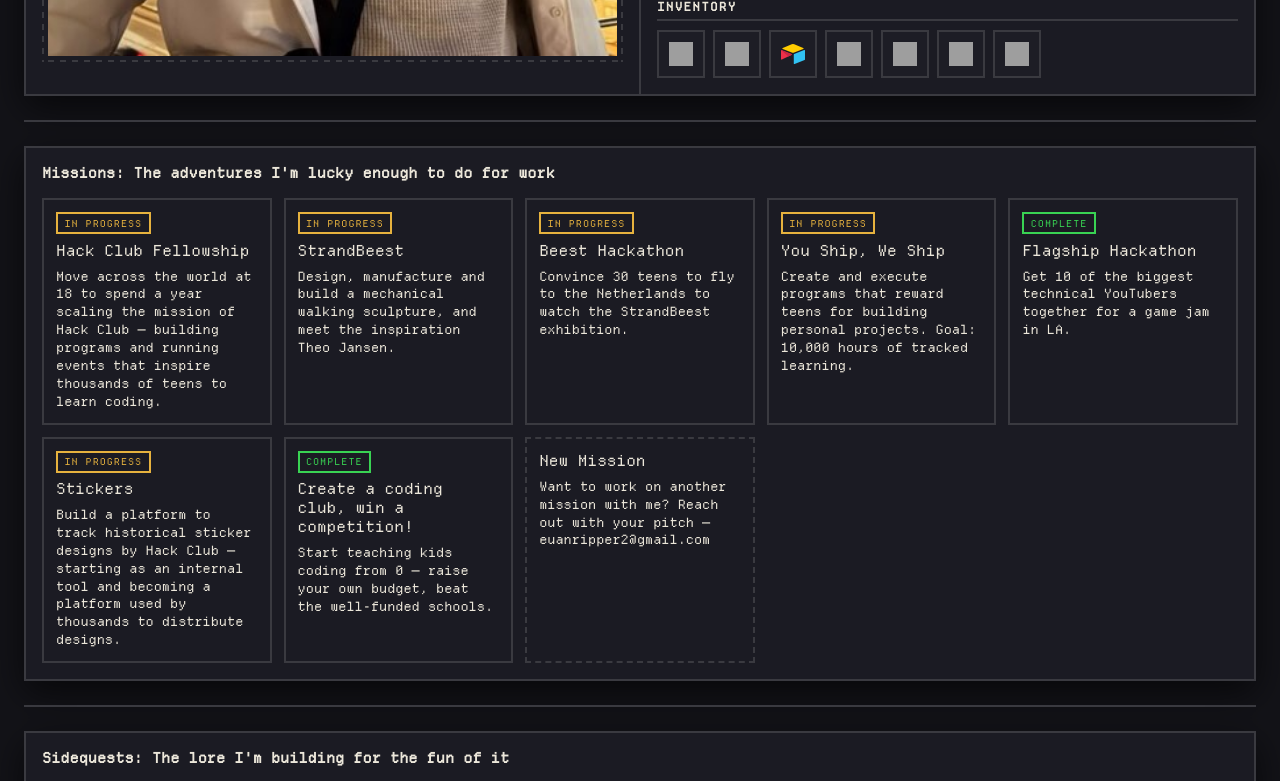
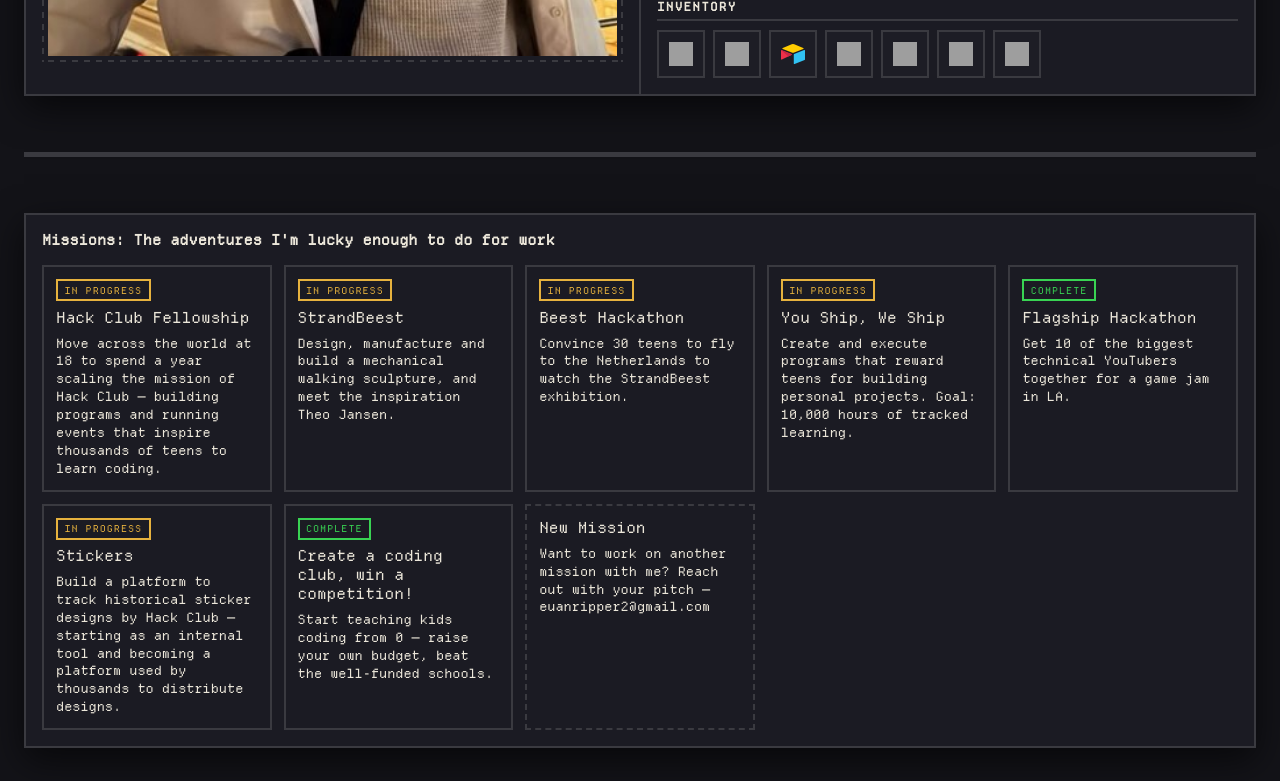
Before and after one commit to EDRipper/Website, a SvelteKit app: page / in a window 1280 px wide. Shown: the part 920-1701 px from the top of the page. Built offline with nearby package versions, Linux system fonts and the light colour scheme; grey boxes are pictures that could not be loaded.

Commit message:
feat [style]: adjust layout

```diff
--- a/src/routes/+page.svelte
+++ b/src/routes/+page.svelte
@@ -443,7 +443,7 @@
 		position: relative;
 		min-height: 100vh;
 		box-sizing: border-box;
-		padding: 1.5rem;
+		padding: 1.5rem 1.5rem 12rem;
 		display: flex;
 		flex-direction: column;
 		gap: 1rem;
@@ -648,8 +648,8 @@
 
 	.rule {
 		border: none;
-		border-top: var(--bw) solid var(--border);
-		margin: 0.5rem 0;
+		border-top: 5px solid var(--border);
+		margin: 2.5rem 0;
 		width: 100%;
 	}
 
```
